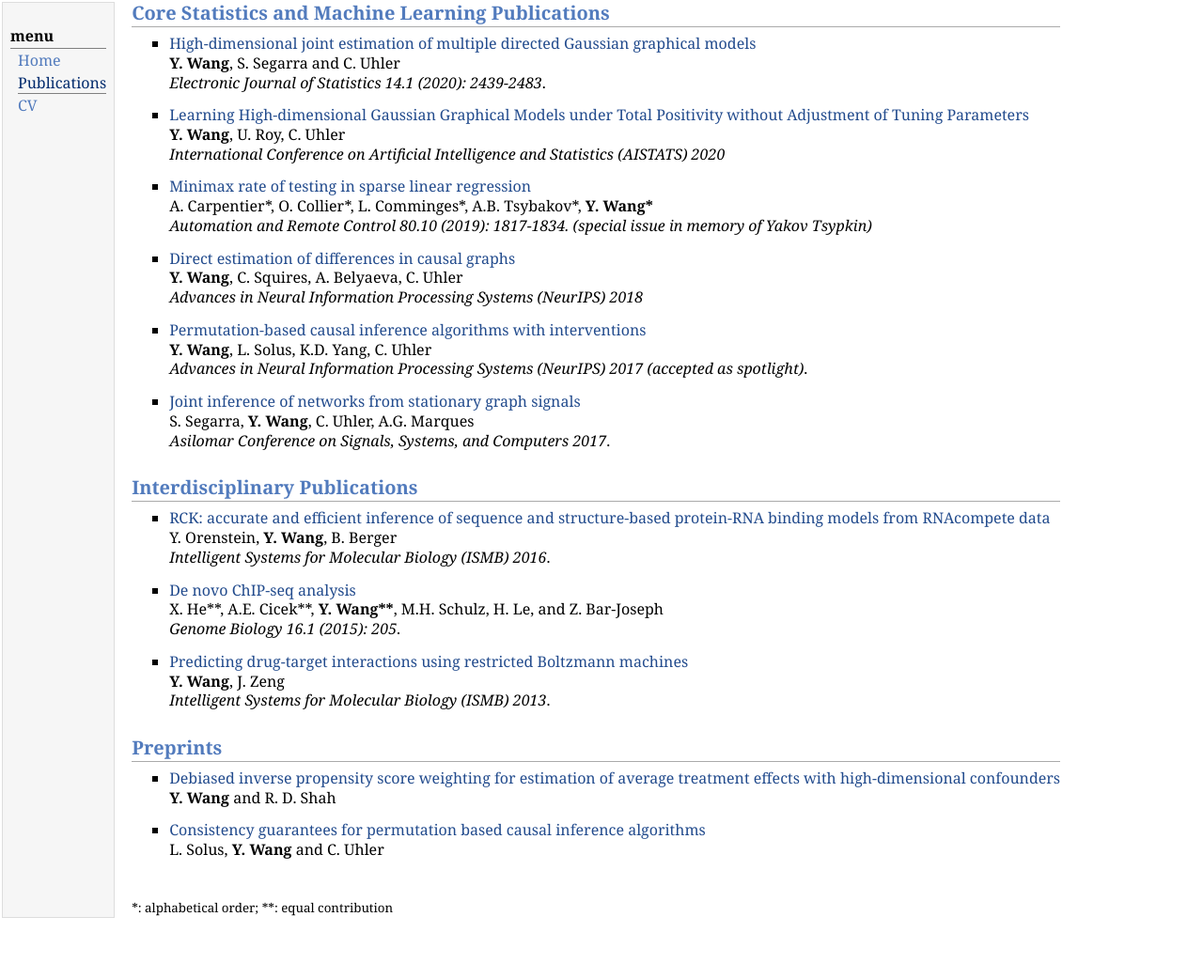
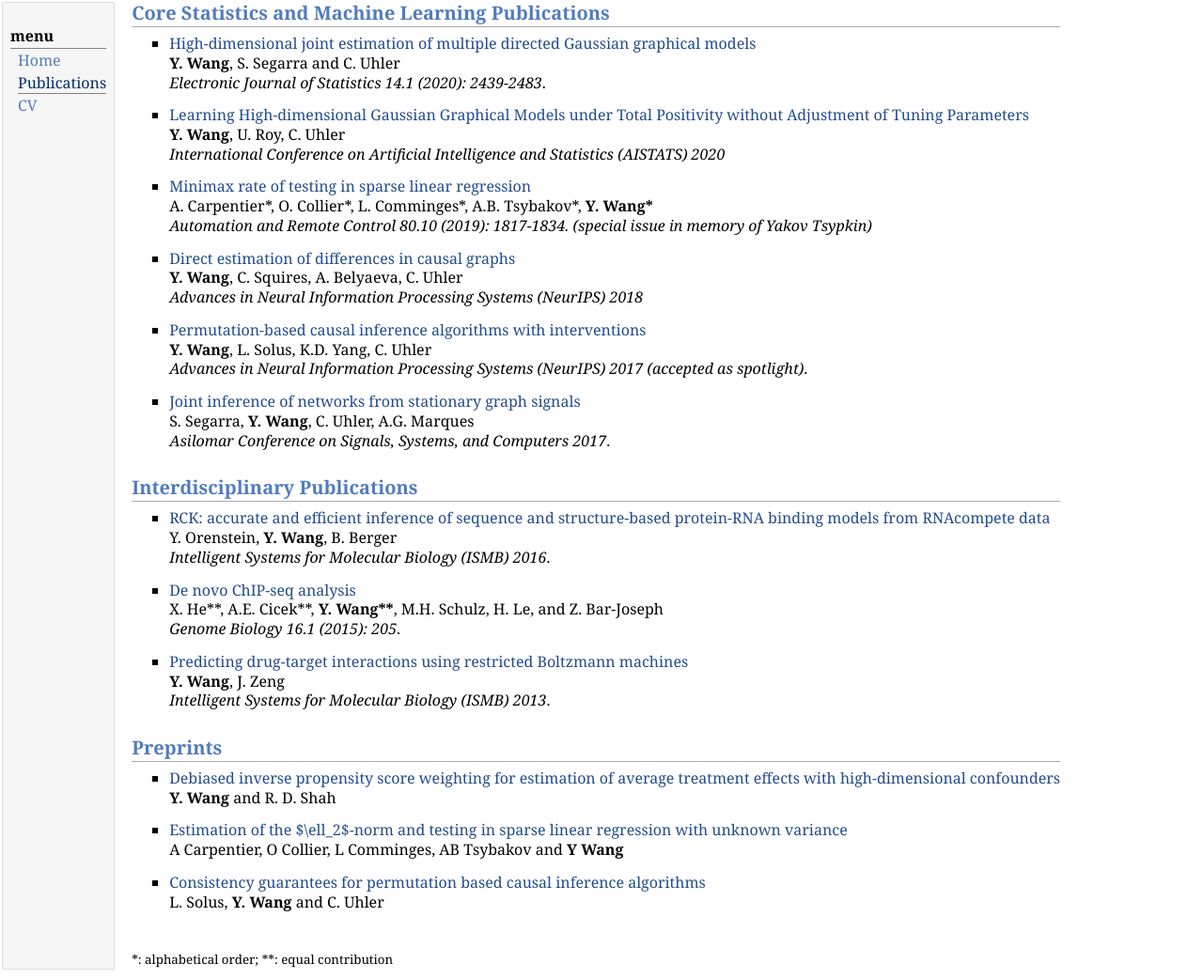
Before and after one commit to yuhaow/yuhaow.github.io, a plain HTML site: page publications.html in a window 1280 px wide. Shown: the whole page at 94% size. Before the commit the page ends 987 px from the top, so only its background shows below. Drawn offline with Linux system fonts and the light colour scheme.

Commit message:
Update publications.html

```diff
--- a/publications.html
+++ b/publications.html
@@ -80,6 +80,11 @@ X. He**, A.E. Cicek**, <b>Y. Wang**</b>, M.H. Schulz, H. Le, and Z. Bar-Joseph <
 </li>
 </ul>
 <ul>
+<li><p><a href="https://arxiv.org/abs/2010.13679">Estimation of the $\ell_2$-norm and testing in sparse linear regression with unknown variance</a> <br/>
+A Carpentier, O Collier, L Comminges, AB Tsybakov and <b>Y Wang</b> </p>
+</li>
+</ul>
+<ul>
 <li><p><a href="https://arxiv.org/abs/1702.03530">Consistency guarantees for permutation based causal inference algorithms</a> <br/>
 L. Solus, <b>Y. Wang</b> and C. Uhler </p>
 </li>
```
